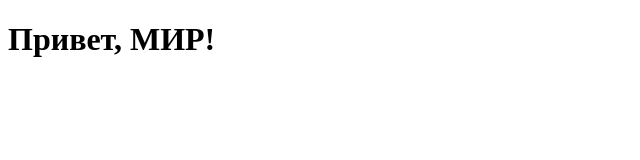
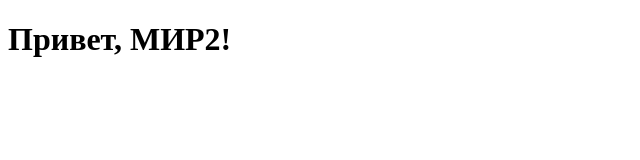
Before and after one commit to Kublyakov/kublyakov.github.io, a plain HTML site: page index.html in a window 1280 px wide. Shown: the full height of the page, 0-640 px from the left. Drawn offline with Linux system fonts and the light colour scheme.

Commit message:
Update index.html

```diff
--- a/index.html
+++ b/index.html
@@ -4,6 +4,6 @@
 	<title>Первая страница</title>
 </head>
 <body>
-<h1>Привет, МИР!</h1>
+<h1>Привет, МИР2!</h1>
 </body>
 </html>
```
